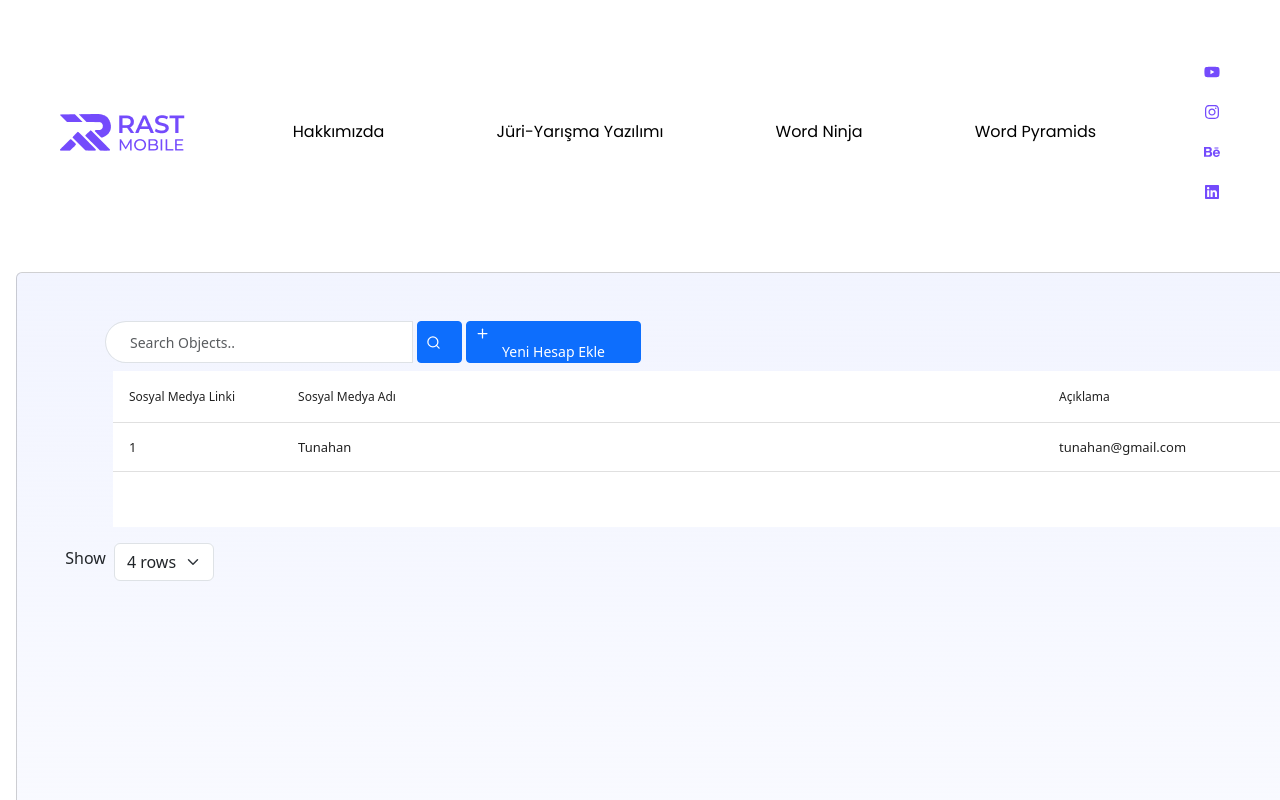
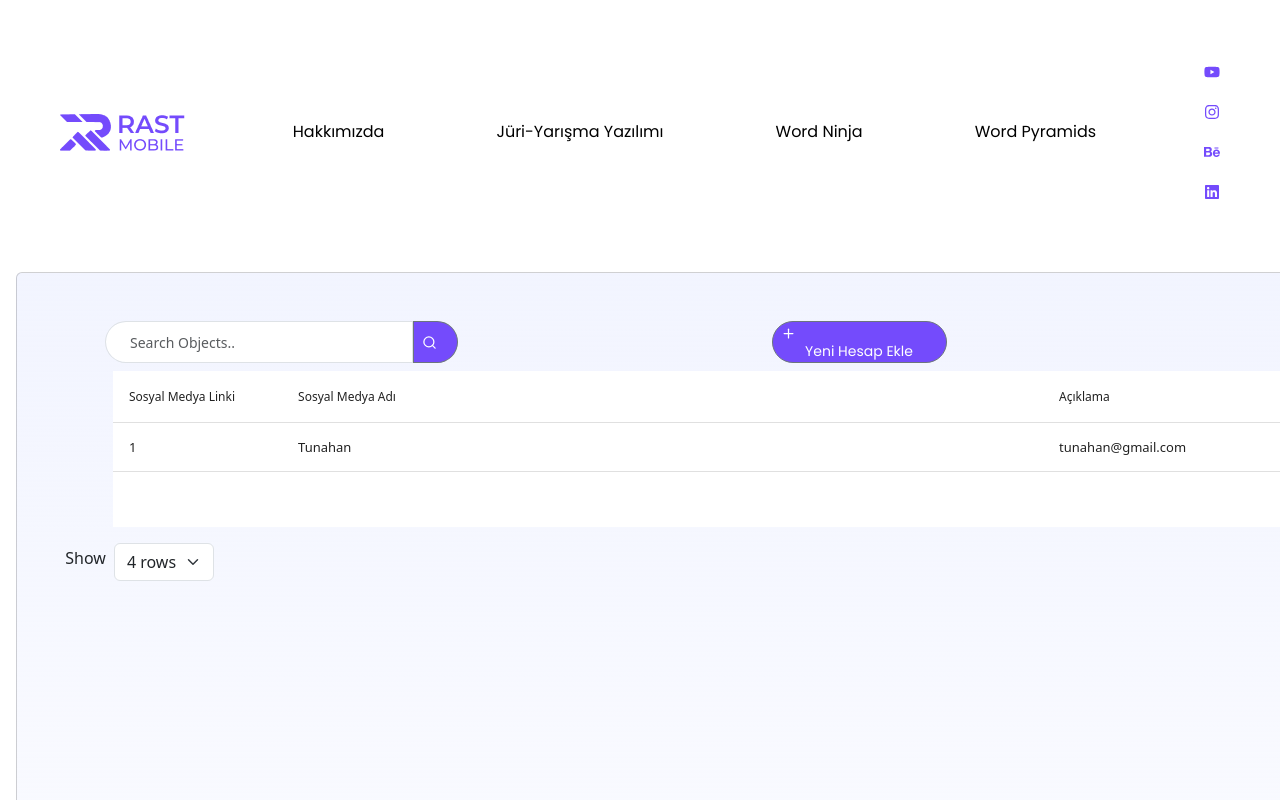
Before and after one commit to tunahan-ozturk/grid_project, a React (Vite) app: page / in a window 1280 px wide. Shown: the top 800 px of the page. Built offline with nearby package versions, Linux system fonts and the light colour scheme.

Commit message:
Css güncellemeleri yapıldı

```diff
--- a/src/Components/Grid.jsx
+++ b/src/Components/Grid.jsx
@@ -1,6 +1,6 @@
 import { Fragment, useState } from "react";
 import DataTable from "react-data-table-component";
-import { Edit, Link, Check, X, Search, Plus} from "react-feather";
+import { Edit, Link, Check, X, Search, Plus } from "react-feather";
 import "bootstrap/dist/css/bootstrap.min.css";
 
 import {
@@ -50,18 +50,24 @@ const Grid = () => {
   return (
     <>
       <Fragment>
-        <Card className="mt-4 m-3" style={{
-          width: "1885px", height: "770px",
-          background: "linear-gradient(180deg, #EFF2FF -30.56%, rgba(232, 236, 255, 0) 135.85%)",
-          borderRadius: "6px"
-        }}>
+        <Card
+          className="mt-4 m-3" // Ortadaki kutunun özellikleri
+          style={{
+            width: "1885px",
+            height: "770px",
+            background:
+              "linear-gradient(180deg, #EFF2FF -30.56%, rgba(232, 236, 255, 0) 135.85%)",
+            borderRadius: "6px",
+            boxShadow: "none",
+          }}
+        >
           <Row className="mx-4 px-5 mt-5">
             <Col sm="6">
-              <div className="d-flex align-items-end gap-1 ">
+              <div className="d-flex align-items-end">
                 <div className="d-flex align-items-center">
                   <Label className="me-1" for="search-input"></Label>
                   <Input
-                    className="dataTable-filter px-4"
+                    className="dataTable-filter px-4 "
                     type="text"
                     bsSize="sm"
                     id="search-input"
@@ -77,20 +83,33 @@ const Grid = () => {
                   />
                 </div>
                 <Button
-                  id="search-button"
-                  color="primary"
+                  id="search-button" // Arama butonu
                   size="sm"
-                  style={{ width: "45px", height: "42px" }}
+                  style={{
+                    borderTopRightRadius: "9999px",
+                    borderBottomRightRadius: "9999px",
+                    width: "45px",
+                    height: "42px",
+                  }}
                 >
                   <Search size={15} />
                 </Button>
+
                 <Button
-                  id="add-button"
-                  color="primary"
+                  id="add-button" // Hesap ekleme butonu
                   size="sm"
-                  style={{ width: "175px", height: "42px" }}
+                  className="ms-auto"
+                  style={{
+                    borderTopRightRadius: "9999px",
+                    borderBottomRightRadius: "9999px",
+                    borderBottomLeftRadius: "9999px",
+                    borderTopLeftRadius: "9999px",
+                    width: "175px",
+                    height: "42px",
+                  }}
                 >
                   <Plus size={15} />
+
                   <span>Yeni Hesap Ekle</span>
                 </Button>
               </div>
@@ -103,7 +122,7 @@ const Grid = () => {
               paginationServer
               columns={columns}
               data={data}
-              className="react-dataTable grid-title"
+              className="react-dataTable grid-title "
             ></DataTable>
           </div>
           <Col
--- a/src/index.css
+++ b/src/index.css
@@ -35,3 +35,10 @@ h1 {
   font-size: 3.2em;
   line-height: 1.1;
 }
+
+#search-button,
+#add-button {
+  background-color: #744BFC; /* Butonlara renk verme kodu */
+  color: #FFFFFF;
+  font-family: 'Poppins';
+}
```
